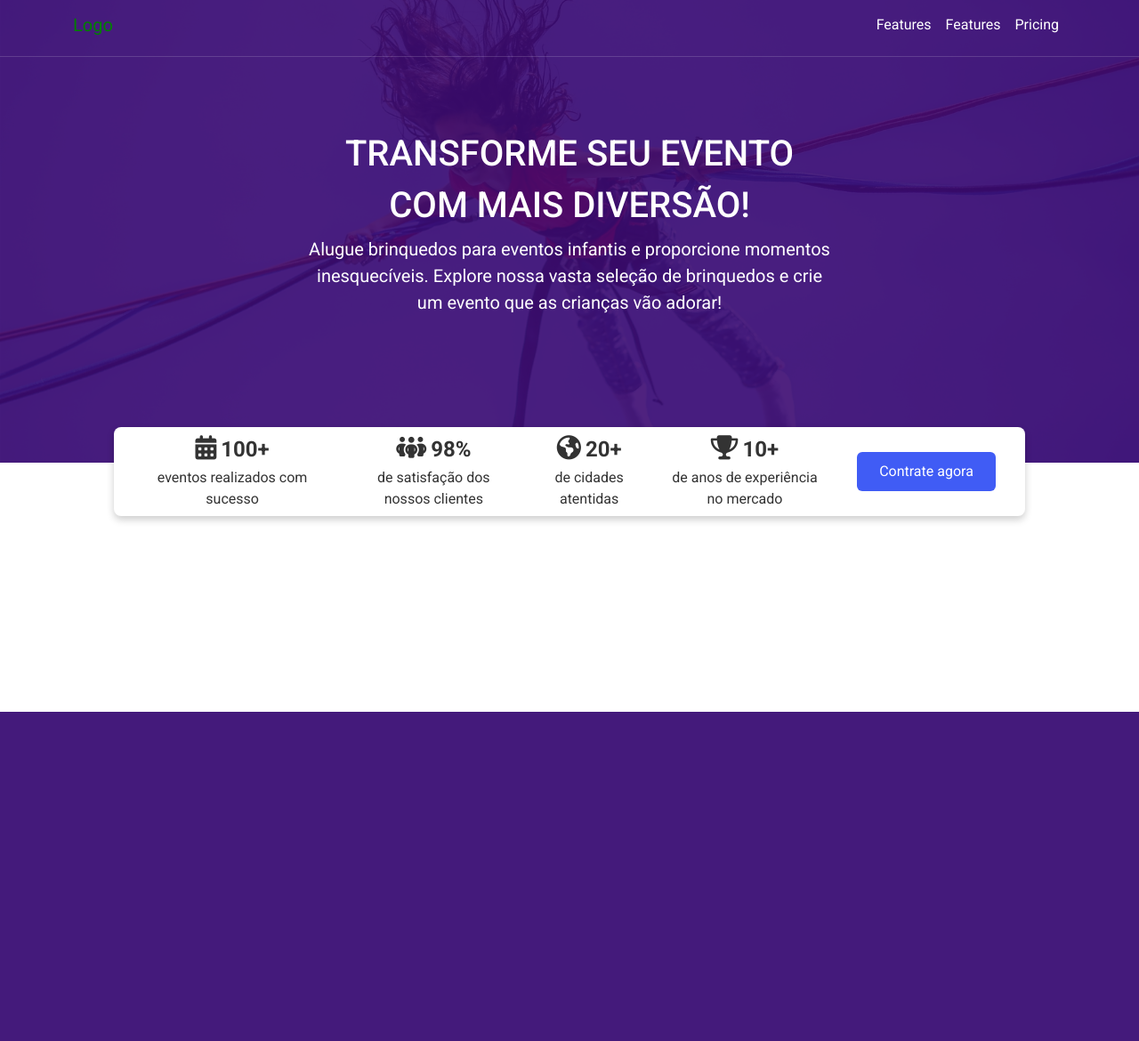
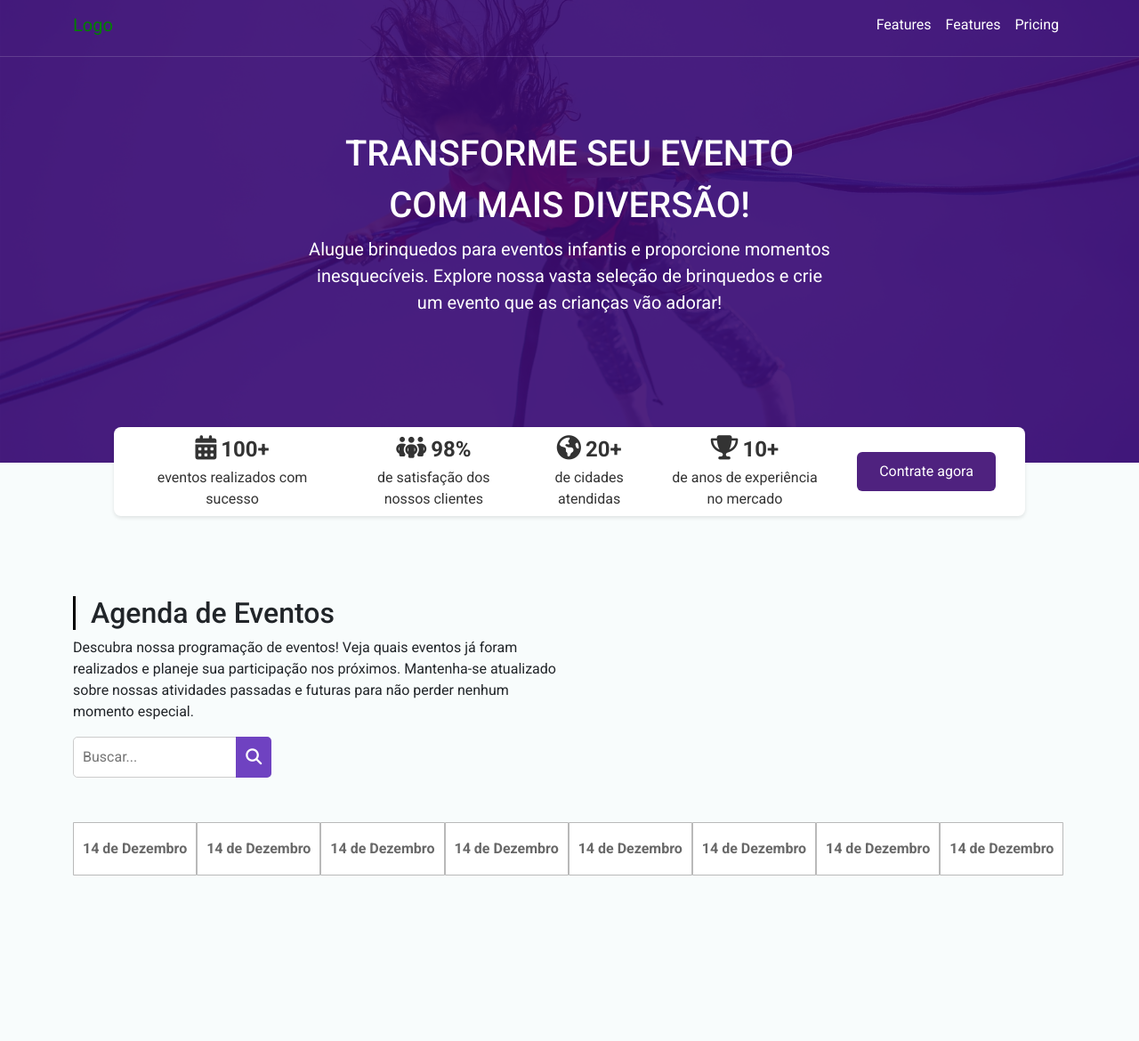
Before and after one commit to felipeov1/institucional-website, a PHP site: page / in a window 1280 px wide. Shown: the whole page at 89% size. Before the commit the page ends 800 px from the top, so only its background shows below. Run offline with PHP 8.4, Linux system fonts and the light colour scheme; some libraries are stand-ins or nearby versions.

Commit message:
feat: added sectionevents list

```diff
--- a/assets/css/style.css
+++ b/assets/css/style.css
@@ -2,6 +2,8 @@
 
 body {
     font-family: 'Roboto', sans-serif;
+    /* background-color: #ffffff; */
+    background-color: #f8fcfc;
 }
 
 /* Style for navbar */
@@ -76,21 +78,6 @@ body {
     font-size: 1.25rem;
 }
 
-.btn-primary {
-    background-color: #007bff;
-    border: none;
-    color: white;
-    padding: 10px 20px;
-    text-decoration: none;
-    border-radius: 5px;
-    font-size: 1rem;
-    transition: background-color 0.3s;
-}
-
-.btn-primary:hover {
-    background-color: #0056b3;
-}
-
 
 /* Style for floating section */
 .floating-section {
@@ -100,7 +87,9 @@ body {
     width: 80%;
     height: 100px;
     background-color: white;
-    box-shadow: 0 4px 8px rgba(0, 0, 0, 0.2);
+    /* box-shadow: 0 4px 8px rgba(0, 0, 0, 0.2); */
+    box-shadow: 0 2px 4px rgba(0, 0, 0, 0.1);
+
     padding: 20px;
     box-sizing: border-box;
     z-index: 5;
@@ -139,7 +128,7 @@ body {
     font-size: 1rem;
 }
 
-.floating-section .number-stats{
+.floating-section .number-stats {
     display: flex;
     align-items: baseline;
 }
@@ -147,7 +136,7 @@ body {
 .btn-talk-stats {
     appearance: button;
     backface-visibility: hidden;
-    background-color: #405cf5;
+    background-color:  rgba(60, 10, 114, 0.9);
     border-radius: 6px;
     border-width: 0;
     box-sizing: border-box;
@@ -160,4 +149,95 @@ body {
     position: relative;
     text-align: center;
     width: 100%;
-  }
+    transition: background-color 0.3s ease, filter 0.3s ease;
+
+}
+
+.btn-talk-stats:hover {
+    background-color: rgba(60, 10, 114, 0.9) !important;
+    filter: brightness(80%);
+}
+
+.events-container {
+    margin-top: 150px;
+}
+
+
+.events-container h2 {
+    position: relative;
+    display: inline-block;
+    padding-left: 20px;
+}
+
+.events-container h2::before {
+    content: '';
+    position: absolute;
+    left: 0;
+    top: 0;
+    bottom: 0;
+    width: 3px;
+    background-color: black;
+}
+
+/* events section */
+.rectangle-container {
+    display: flex;
+    margin-top: 50px;
+}
+
+.rectangle {
+    display: flex;
+    align-items: center;
+    width: fit-content;
+    height: 60px;
+    background-color: #ffffff;
+    border-radius: 1px;
+    border: 1px solid rgba(0, 0, 0, 0.274);
+    padding: 0px 10px 0px 10px;
+    transition: background-color 0.3s, border-color 0.3s;
+    cursor: pointer;
+    font-weight: 600;
+    color: #686868;
+}
+
+.rectangle:focus,
+.rectangle.selected {
+    background-color: #6a0dad;
+    border-color: #6a0dad;
+    outline: none;
+    color: white;
+}
+
+.search-container {
+    position: relative;
+    display: inline-block;
+    width: 20%;
+}
+
+.search-input {
+    width: 100%;
+    padding: 10px 40px 10px 10px;
+    border: 1px solid #ccc;
+    border-radius: 5px;
+    font-size: 16px;
+}
+
+.search-button {
+    position: absolute;
+    top: 0;
+    right: 0;
+    height: 100%;
+    width: 40px;
+    border: none;
+    background-color: #6f42c1;
+    color: white;
+    border-radius: 0 5px 5px 0;
+    cursor: pointer;
+    display: flex;
+    align-items: center;
+    justify-content: center;
+}
+
+.search-button .fa-search {
+    font-size: 18px;
+}
--- a/index.html
+++ b/index.html
@@ -11,7 +11,6 @@
 </head>
 
 <body>
-
     <!-- start nav -->
     <nav class="navbar navbar-expand-lg bg-body-tertiary navbar-overlay">
         <div class="container">
@@ -74,7 +73,7 @@
                     <i class="fa-solid fa-earth-americas" style="margin-right: 5px;"></i>
                     <div class="number-item">20+</div>
                 </div>
-                <div class="stat-item">de cidades <br>atentidas</div>
+                <div class="stat-item">de cidades <br>atendidas</div>
             </div>
             <div class="stat-box">
                 <div class="number-stats">
@@ -90,6 +89,33 @@
     </div>
     <!-- end floating section -->
 
+    <!-- start events section -->
+    <div class="container events-container" style="height: 500px;">
+        <div class="text-events-container">
+            <h2>Agenda de Eventos</h2>
+            <p class="w-50">Descubra nossa programação de eventos! Veja quais eventos já foram realizados e planeje sua
+                participação nos próximos. Mantenha-se atualizado sobre nossas atividades passadas e futuras para não
+                perder nenhum momento especial.</p>
+        </div>
+        <div class="search-container">
+            <input type="text" placeholder="Buscar..." class="search-input">
+            <button class="search-button">
+                <i class="fa fa-search"></i>
+            </button>
+        </div>
+        <div class="rectangle-container">
+            <div class="rectangle" tabindex="0">14 de Dezembro</div>
+            <div class="rectangle" tabindex="0">14 de Dezembro</div>
+            <div class="rectangle" tabindex="0">14 de Dezembro</div>
+            <div class="rectangle" tabindex="0">14 de Dezembro</div>
+            <div class="rectangle" tabindex="0">14 de Dezembro</div>
+            <div class="rectangle" tabindex="0">14 de Dezembro</div>
+            <div class="rectangle" tabindex="0">14 de Dezembro</div>
+            <div class="rectangle" tabindex="0">14 de Dezembro</div>
+        </div>
+    </div>
+    <!-- end events section -->
+
     <script src="bootstrap/js/bootstrap.min.js"></script>
 </body>
 
```
